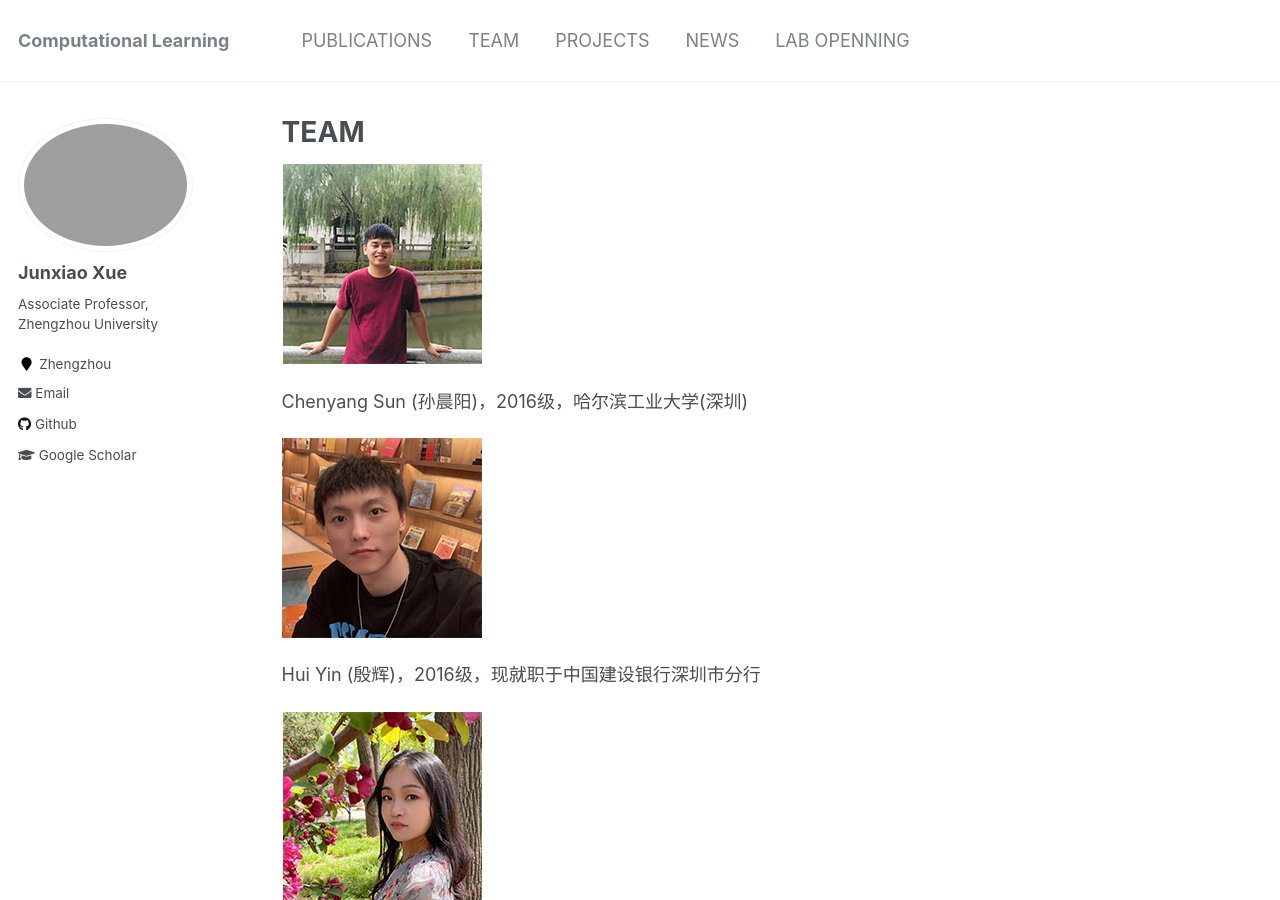
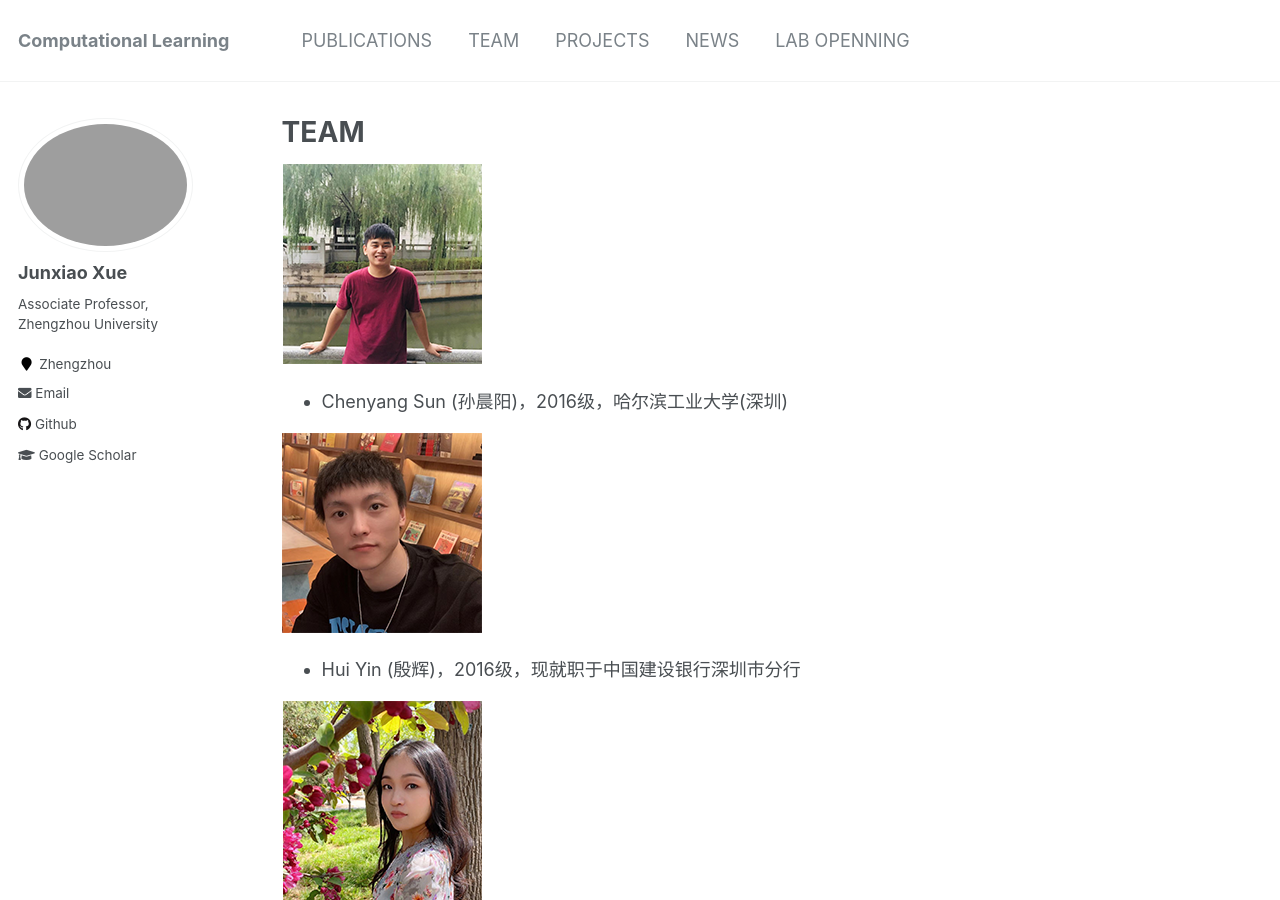
Before and after one commit to xuejx7/xuejx7.github.io, a Jekyll site: the page built from _pages/Team.md, in a window 1280 px wide and 900 px high. Built offline with Jekyll 4.4.1, drawn with Linux system fonts in a browser that asks for light colours.

Commit message:
Update Team.md

```diff
--- a/_pages/Team.md
+++ b/_pages/Team.md
@@ -7,20 +7,18 @@ redirect_from:
   - /resume
 ---
 
-{% include base_path %}
-
 ![avatar](../images/sunchenyang.png)
 
-Chenyang Sun (孙晨阳)，2016级，哈尔滨工业大学(深圳)
+* Chenyang Sun (孙晨阳)，2016级，哈尔滨工业大学(深圳)
 
 ![avatar](../images/yinhui.png)
 
-Hui Yin (殷辉)，2016级，现就职于中国建设银行深圳市分行
+* Hui Yin (殷辉)，2016级，现就职于中国建设银行深圳市分行
 
 ![avatar](../images/yuhaiyu.png)
 
-Haiyu Yu (于海玉)，2017级，现定居于北京
+* Haiyu Yu (于海玉)，2017级，现定居于北京
 
 ![avatar](../images/chengjunjin.png)
 
-Junjin Cheng (程君进)，2018级，现就职于新郑市人大常委会办公室
+* Junjin Cheng (程君进)，2018级，现就职于新郑市人大常委会办公室
```
